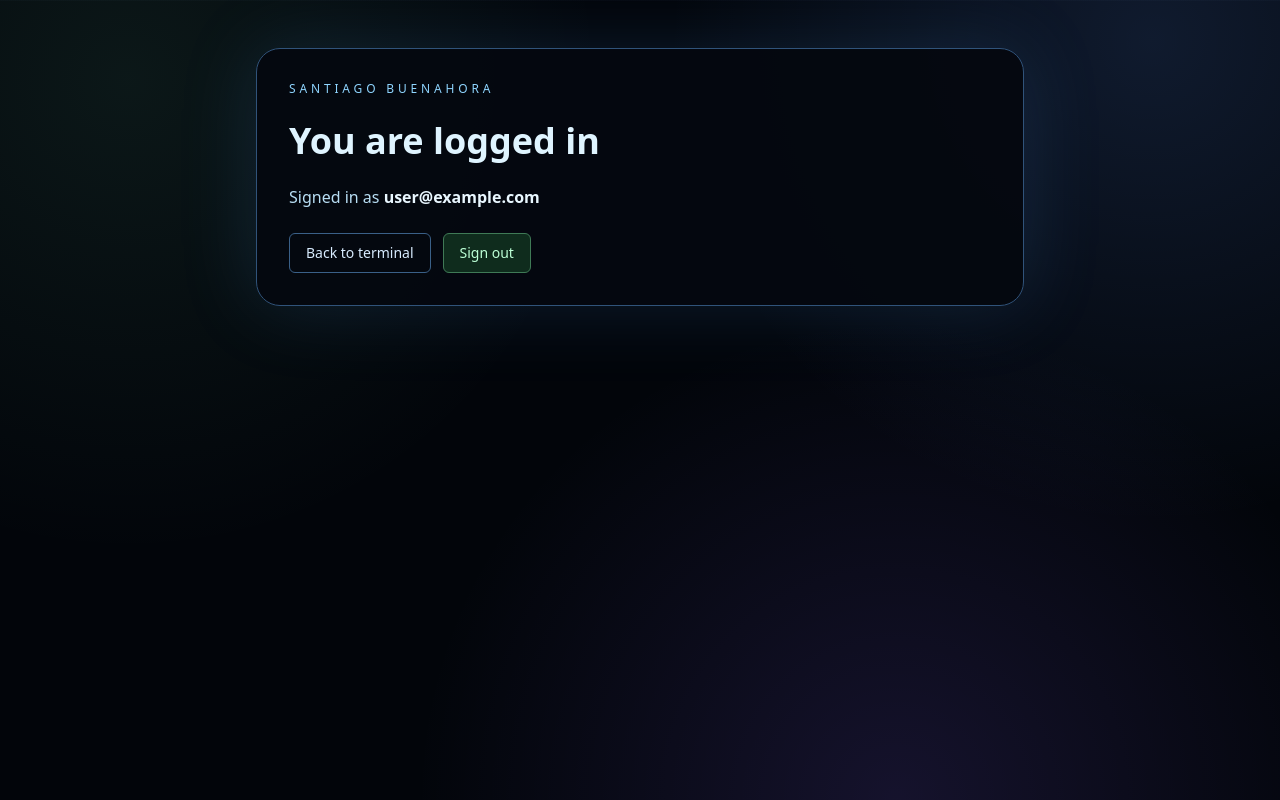
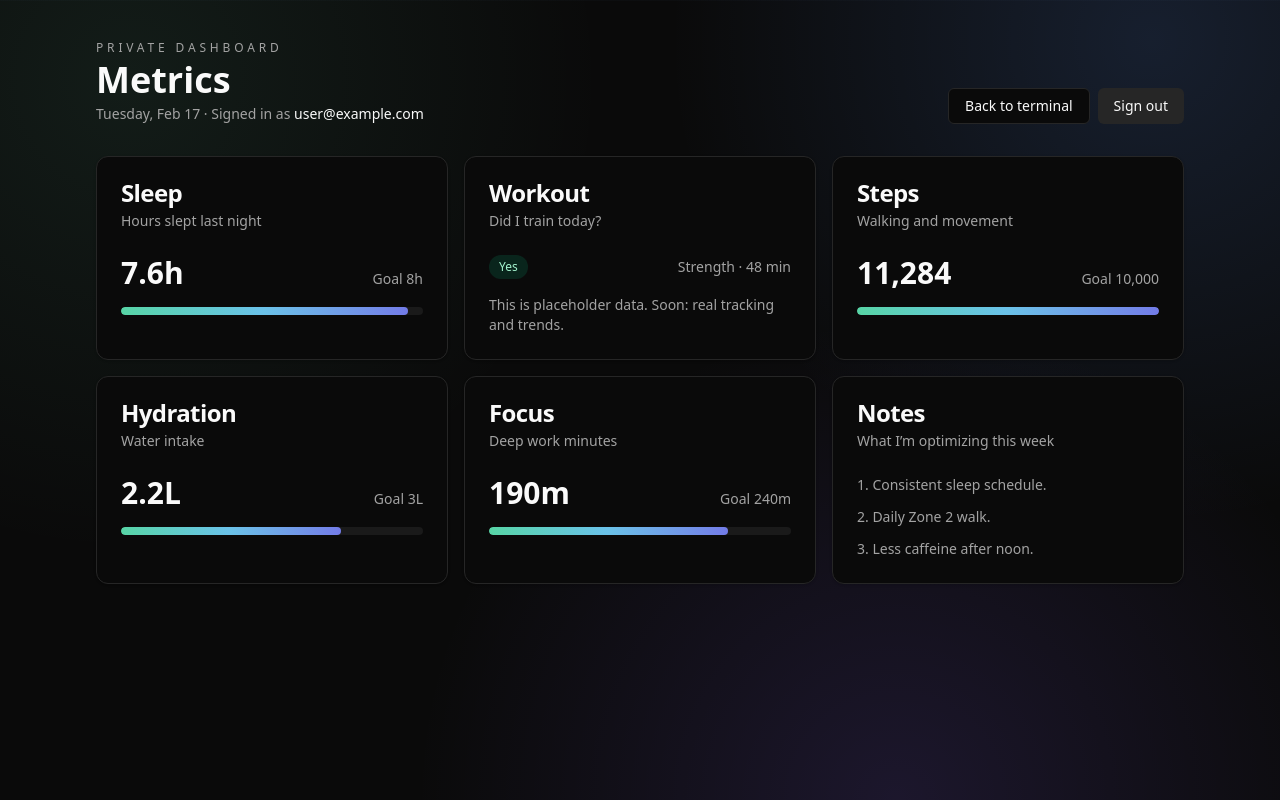
Before and after one commit to sbue/corphish-att, a Next.js app in the folder apps/web/: page /logged-in in a window 1280 px wide. Built offline with nearby package versions, Linux system fonts and the light colour scheme; no server answers; sample sign-in values are in the browser's storage.

Commit message:
feat(web): add shadcn metrics dashboard on /logged-in (#6)
Co-authored-by: Santiago <santiago@Santiagos-MacBook-Air.local>

```diff
--- a/apps/web/src/app/logged-in/page.tsx
+++ b/apps/web/src/app/logged-in/page.tsx
@@ -1,8 +1,37 @@
 import { auth, signOut } from '@/lib/auth'
+import Link from 'next/link'
 import { redirect } from 'next/navigation'
+import { Button } from '@corphish/ui/components/button'
+import { Card, CardContent, CardDescription, CardHeader, CardTitle } from '@corphish/ui/components/card'
 
 export const dynamic = 'force-dynamic'
 export const revalidate = 0
+
+function formatNumber(value: number) {
+  return new Intl.NumberFormat('en-US').format(value)
+}
+
+function clampPercent(value: number) {
+  return Math.max(0, Math.min(100, value))
+}
+
+function percentOf(value: number, goal: number) {
+  if (goal <= 0) return 0
+  return clampPercent(Math.round((value / goal) * 100))
+}
+
+function ProgressBar({ percent }: { percent: number }) {
+  const pct = clampPercent(percent)
+
+  return (
+    <div className='h-2 w-full overflow-hidden rounded-full bg-muted/60'>
+      <div
+        className='h-full rounded-full bg-gradient-to-r from-emerald-300/90 via-sky-300/90 to-indigo-400/90 transition-[width]'
+        style={{ width: `${pct}%` }}
+      />
+    </div>
+  )
+}
 
 export default async function LoggedInPage() {
   const session = await auth()
@@ -17,33 +46,149 @@ export default async function LoggedInPage() {
     await signOut({ redirectTo: '/' })
   }
 
+  const today = new Date()
+  const dateLabel = today.toLocaleDateString('en-US', {
+    weekday: 'long',
+    month: 'short',
+    day: 'numeric',
+  })
+
+  const sleepHours = 7.6
+  const sleepGoal = 8
+  const steps = 11284
+  const stepsGoal = 10000
+  const hydrationLiters = 2.2
+  const hydrationGoal = 3
+  const didWorkout = true
+  const workoutType = 'Strength'
+  const workoutMinutes = 48
+  const focusMinutes = 190
+  const focusGoal = 240
+
   return (
-    <main className='relative min-h-screen overflow-hidden bg-[#02050a] px-4 py-8 text-[#dcf2ff] sm:px-8 sm:py-12'>
+    <div className='dark'>
+      <main className='relative min-h-screen overflow-hidden bg-background text-foreground'>
         <div className='pointer-events-none absolute inset-0 bg-[radial-gradient(circle_at_10%_10%,rgba(123,242,192,0.08),transparent_35%),radial-gradient(circle_at_90%_5%,rgba(95,151,255,0.15),transparent_35%),radial-gradient(circle_at_70%_100%,rgba(138,100,255,0.14),transparent_40%)]' />
-      <div className='pointer-events-none absolute inset-0 opacity-35 [background:linear-gradient(to_bottom,rgba(134,180,255,0.08)_1px,transparent_1px)] [background-size:100%_4px]' />
-      <section className='relative mx-auto flex w-full max-w-3xl flex-col gap-6 rounded-3xl border border-[#30537a] bg-[#05080f]/95 p-8 shadow-[0_0_80px_rgba(90,165,255,0.15)]'>
-        <p className='text-xs tracking-[0.32em] text-[#8fd5ff]'>SANTIAGO BUENAHORA</p>
-        <h1 className='text-3xl font-semibold text-[#dff4ff] sm:text-4xl'>You are logged in</h1>
-        <p className='text-base text-[#b8def4]'>
-          Signed in as <span className='font-semibold text-[#e9f7ff]'>{session.user.email}</span>
+        <div className='pointer-events-none absolute inset-0 opacity-30 [background:linear-gradient(to_bottom,rgba(134,180,255,0.08)_1px,transparent_1px)] [background-size:100%_4px]' />
+
+        <div className='relative mx-auto w-full max-w-6xl px-4 py-10 sm:px-8'>
+          <header className='flex flex-col gap-4 sm:flex-row sm:items-end sm:justify-between'>
+            <div className='space-y-1'>
+              <p className='text-xs tracking-[0.32em] text-muted-foreground'>PRIVATE DASHBOARD</p>
+              <h1 className='text-3xl font-semibold text-foreground sm:text-4xl'>Metrics</h1>
+              <p className='text-sm text-muted-foreground'>
+                {dateLabel} · Signed in as <span className='font-medium text-foreground'>{session.user.email}</span>
               </p>
-        <div className='flex flex-wrap gap-3'>
-          <a
-            href='/'
-            className='inline-flex h-10 items-center rounded-md border border-[#3a6088] px-4 text-sm text-[#d8ecff] transition hover:border-[#5a8fc7] hover:bg-[#102033]'
-          >
-            Back to terminal
-          </a>
+            </div>
+
+            <div className='flex flex-wrap gap-2'>
+              <Button asChild variant='outline'>
+                <Link href='/'>Back to terminal</Link>
+              </Button>
               <form action={handleSignOut}>
-            <button
-              type='submit'
-              className='inline-flex h-10 items-center rounded-md border border-[#3f7a56] bg-[#0f2c1d] px-4 text-sm text-[#bcffd6] transition hover:bg-[#13472c]'
-            >
+                <Button type='submit' variant='secondary'>
                   Sign out
-            </button>
+                </Button>
               </form>
             </div>
+          </header>
+
+          <section className='mt-8 grid gap-4 sm:grid-cols-2 lg:grid-cols-3'>
+            <Card>
+              <CardHeader>
+                <CardTitle>Sleep</CardTitle>
+                <CardDescription>Hours slept last night</CardDescription>
+              </CardHeader>
+              <CardContent className='space-y-4'>
+                <div className='flex items-baseline justify-between'>
+                  <p className='text-3xl font-semibold'>{sleepHours.toFixed(1)}h</p>
+                  <p className='text-sm text-muted-foreground'>Goal {sleepGoal.toFixed(0)}h</p>
+                </div>
+                <ProgressBar percent={percentOf(sleepHours, sleepGoal)} />
+              </CardContent>
+            </Card>
+
+            <Card>
+              <CardHeader>
+                <CardTitle>Workout</CardTitle>
+                <CardDescription>Did I train today?</CardDescription>
+              </CardHeader>
+              <CardContent className='space-y-4'>
+                <div className='flex items-center justify-between'>
+                  <span
+                    className={[
+                      'inline-flex items-center rounded-full px-2.5 py-1 text-xs font-medium',
+                      didWorkout ? 'bg-emerald-500/15 text-emerald-200' : 'bg-rose-500/15 text-rose-200',
+                    ].join(' ')}
+                  >
+                    {didWorkout ? 'Yes' : 'No'}
+                  </span>
+                  <p className='text-sm text-muted-foreground'>
+                    {didWorkout ? `${workoutType} · ${workoutMinutes} min` : 'Rest day'}
+                  </p>
+                </div>
+                <p className='text-sm text-muted-foreground'>
+                  This is placeholder data. Soon: real tracking and trends.
+                </p>
+              </CardContent>
+            </Card>
+
+            <Card>
+              <CardHeader>
+                <CardTitle>Steps</CardTitle>
+                <CardDescription>Walking and movement</CardDescription>
+              </CardHeader>
+              <CardContent className='space-y-4'>
+                <div className='flex items-baseline justify-between'>
+                  <p className='text-3xl font-semibold'>{formatNumber(steps)}</p>
+                  <p className='text-sm text-muted-foreground'>Goal {formatNumber(stepsGoal)}</p>
+                </div>
+                <ProgressBar percent={percentOf(steps, stepsGoal)} />
+              </CardContent>
+            </Card>
+
+            <Card>
+              <CardHeader>
+                <CardTitle>Hydration</CardTitle>
+                <CardDescription>Water intake</CardDescription>
+              </CardHeader>
+              <CardContent className='space-y-4'>
+                <div className='flex items-baseline justify-between'>
+                  <p className='text-3xl font-semibold'>{hydrationLiters.toFixed(1)}L</p>
+                  <p className='text-sm text-muted-foreground'>Goal {hydrationGoal.toFixed(0)}L</p>
+                </div>
+                <ProgressBar percent={percentOf(hydrationLiters, hydrationGoal)} />
+              </CardContent>
+            </Card>
+
+            <Card>
+              <CardHeader>
+                <CardTitle>Focus</CardTitle>
+                <CardDescription>Deep work minutes</CardDescription>
+              </CardHeader>
+              <CardContent className='space-y-4'>
+                <div className='flex items-baseline justify-between'>
+                  <p className='text-3xl font-semibold'>{focusMinutes}m</p>
+                  <p className='text-sm text-muted-foreground'>Goal {focusGoal}m</p>
+                </div>
+                <ProgressBar percent={percentOf(focusMinutes, focusGoal)} />
+              </CardContent>
+            </Card>
+
+            <Card>
+              <CardHeader>
+                <CardTitle>Notes</CardTitle>
+                <CardDescription>What I’m optimizing this week</CardDescription>
+              </CardHeader>
+              <CardContent className='space-y-3 text-sm text-muted-foreground'>
+                <p>1. Consistent sleep schedule.</p>
+                <p>2. Daily Zone 2 walk.</p>
+                <p>3. Less caffeine after noon.</p>
+              </CardContent>
+            </Card>
           </section>
+        </div>
       </main>
+    </div>
   )
 }
```
Lines whose indentation alone changed are shown as unchanged.
